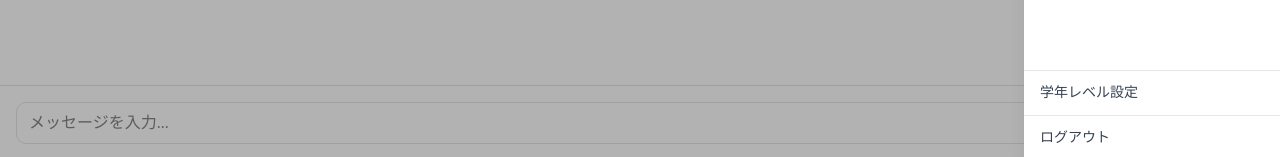
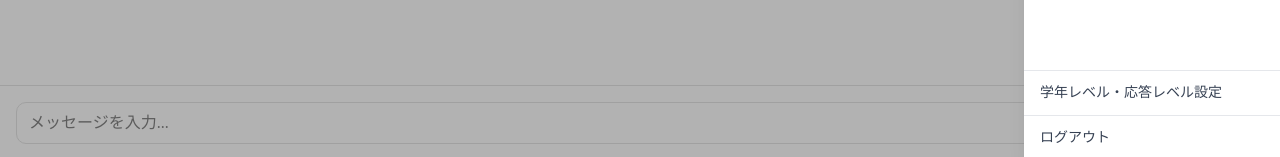
Before and after one commit to hayashida/my-coach-app, a Next.js app: page /chat in a window 1280 px wide. Both pictures are taken after a click on the button "メニューを開く". Shown: the part 640-797 px from the top of the page. Built offline with nearby package versions, Linux system fonts and the light colour scheme.

Commit message:
feat(grade-level-coaching): Task 7.1 — SessionDrawerの導線ラベルを応答レベル設定含む名称に更新
Co-Authored-By: Claude Sonnet 5 <noreply@anthropic.com>

```diff
--- a/src/components/session/session-drawer.tsx
+++ b/src/components/session/session-drawer.tsx
@@ -76,7 +76,7 @@ export function SessionDrawer({
               onClick={onClose}
               className="block w-full text-left px-4 py-3 hover:bg-gray-100 transition-colors border-t border-gray-200 text-sm text-gray-700"
             >
-              学年レベル設定
+              学年レベル・応答レベル設定
             </Link>
             <button
               type="button"
```
Also changed, not shown: .kiro/specs/grade-level-coaching/tasks.md, 1 other file (tests, documents, lock files or other folders).
